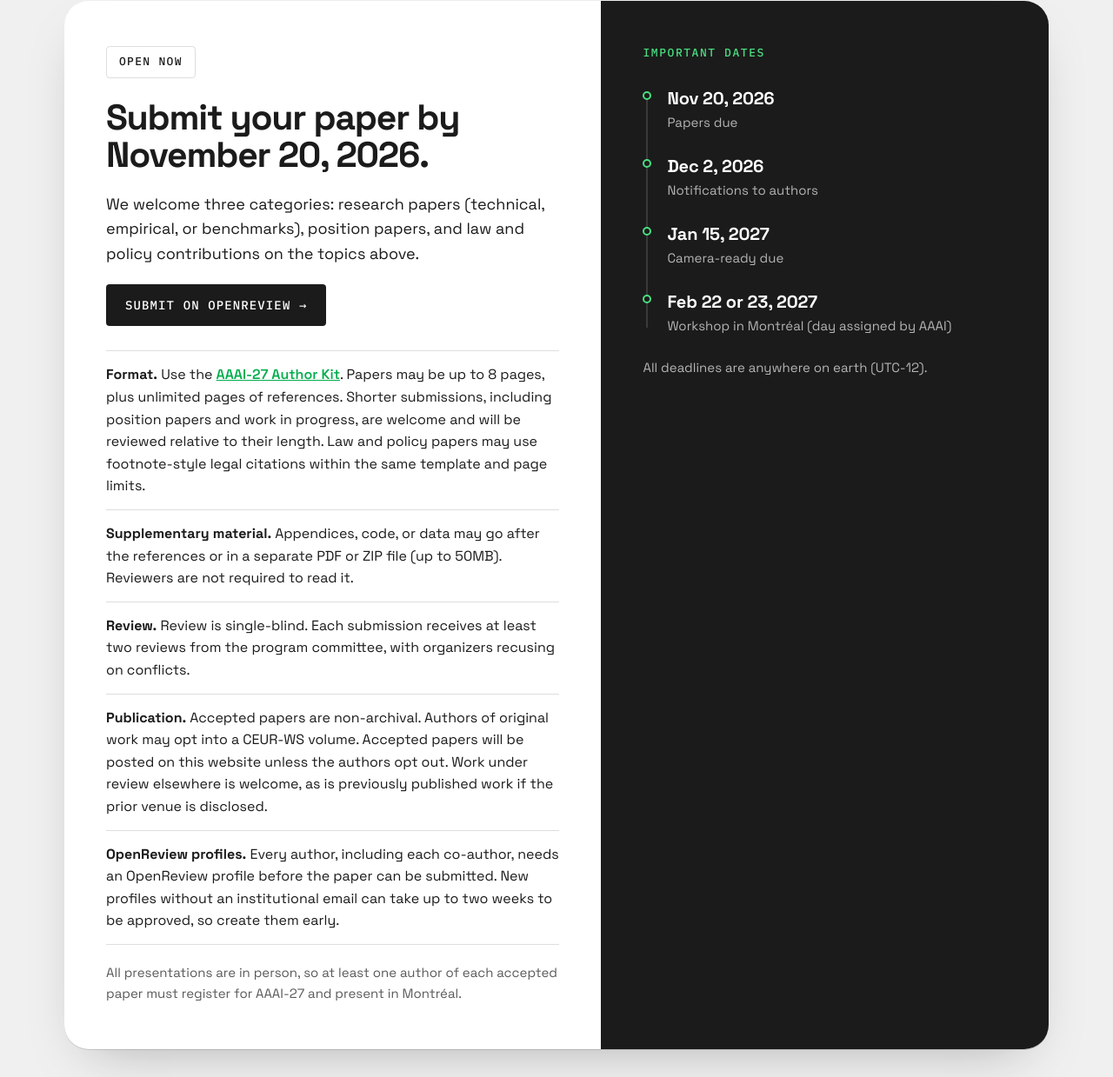
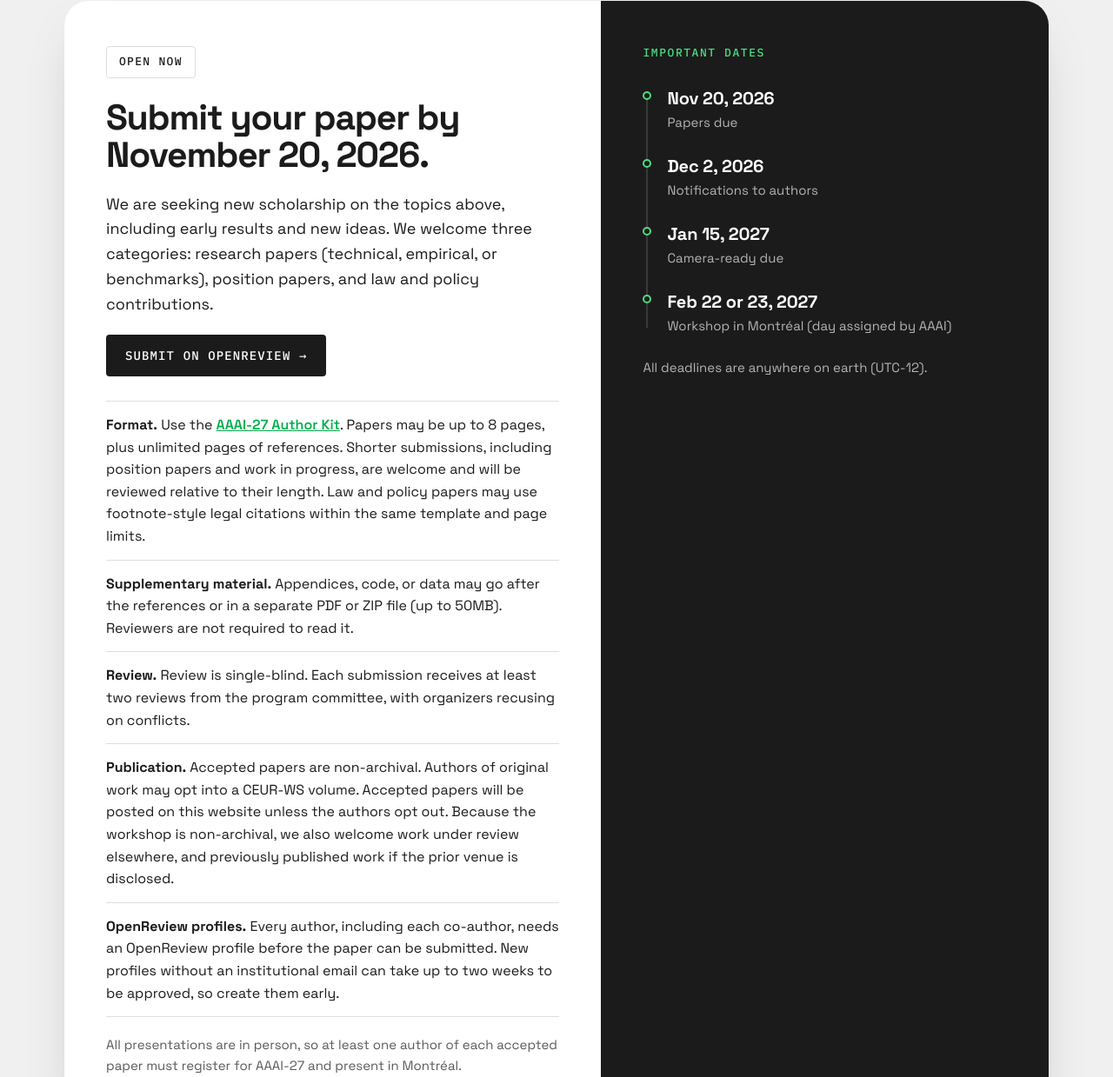
Before and after one commit to loyalagents/aaai27, a plain HTML site: page index.html in a window 1280 px wide. Shown: the part 4977-6216 px from the top of the page at 87% size. Drawn offline with Linux system fonts and the light colour scheme.

Commit message:
Say the call seeks new scholarship, with existing work also welcome

```diff
--- a/index.html
+++ b/index.html
@@ -187,13 +187,13 @@
           <div class="cfp-main">
             <span class="status on-light">Open now</span>
             <h2>Submit your paper by November 20, 2026.</h2>
-            <p>We welcome three categories: research papers (technical, empirical, or benchmarks), position papers, and law and policy contributions on the topics above.</p>
+            <p>We are seeking new scholarship on the topics above, including early results and new ideas. We welcome three categories: research papers (technical, empirical, or benchmarks), position papers, and law and policy contributions.</p>
             <p><a class="cfp-submit" href="https://openreview.net/group?id=AAAI.org/2027/Workshop/LoyalAgents">Submit on OpenReview <span aria-hidden="true">→</span></a></p>
             <ul class="cfp-list">
               <li><strong>Format.</strong> Use the <a href="https://aaai.org/authorkit27/">AAAI-27 Author Kit</a>. Papers may be up to 8 pages, plus unlimited pages of references. Shorter submissions, including position papers and work in progress, are welcome and will be reviewed relative to their length. Law and policy papers may use footnote-style legal citations within the same template and page limits.</li>
               <li><strong>Supplementary material.</strong> Appendices, code, or data may go after the references or in a separate PDF or ZIP file (up to 50MB). Reviewers are not required to read it.</li>
               <li><strong>Review.</strong> Review is single-blind. Each submission receives at least two reviews from the program committee, with organizers recusing on conflicts.</li>
-              <li><strong>Publication.</strong> Accepted papers are non-archival. Authors of original work may opt into a CEUR-WS volume. Accepted papers will be posted on this website unless the authors opt out. Work under review elsewhere is welcome, as is previously published work if the prior venue is disclosed.</li>
+              <li><strong>Publication.</strong> Accepted papers are non-archival. Authors of original work may opt into a CEUR-WS volume. Accepted papers will be posted on this website unless the authors opt out. Because the workshop is non-archival, we also welcome work under review elsewhere, and previously published work if the prior venue is disclosed.</li>
               <li><strong>OpenReview profiles.</strong> Every author, including each co-author, needs an OpenReview profile before the paper can be submitted. New profiles without an institutional email can take up to two weeks to be approved, so create them early.</li>
             </ul>
             <p class="small">All presentations are in person, so at least one author of each accepted paper must register for AAAI-27 and present in Montréal.</p>
```
